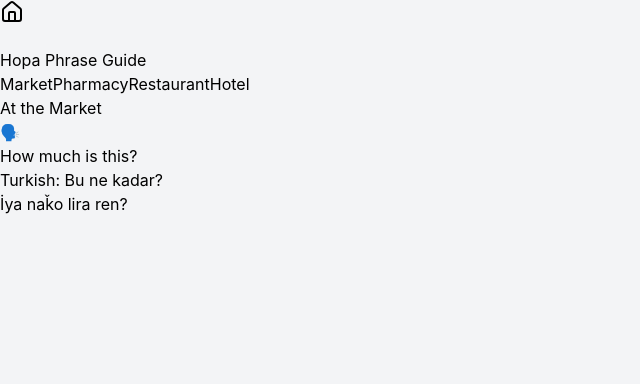
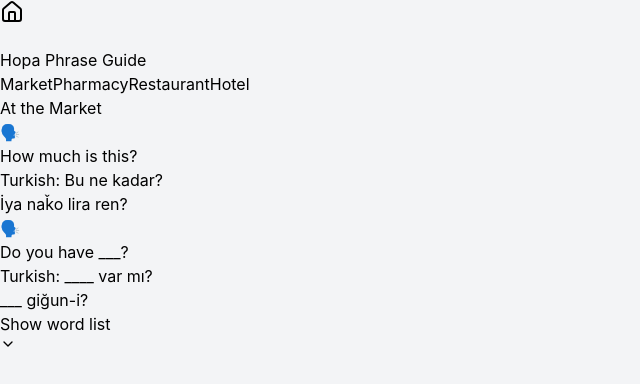
Before and after one commit to okandale/Lazverbcon, a React (Vite) app in the folder laz_verb_conjugator/frontend/: page /resources/phrase-guide/hopa in a window 1280 px wide. Shown: the top 384 px of the page, without its empty margins (0-640 px from the left). Built offline with nearby package versions, Linux system fonts and the light colour scheme.

Commit message:
added new phrases to HO

```diff
--- a/laz_verb_conjugator/frontend/src/components/phrases/HopaPhrases.jsx
+++ b/laz_verb_conjugator/frontend/src/components/phrases/HopaPhrases.jsx
@@ -3,17 +3,28 @@ import { Link } from 'react-router-dom';
 import { getStoredLanguage, setStoredLanguage } from '../constants';
 import LanguageToggle from '../ui/LanguageToggle';
 import { Home } from 'lucide-react';
+import { ChevronDown, ChevronUp } from 'lucide-react';
 
 export default function HopaPhrases() {
   const [activeTab, setActiveTab] = useState('market');
-  const [language, setLanguage] = useState('en');
+  const [language, setLanguage] = useState(() => getStoredLanguage() || 'en');
+  const [showTables, setShowTables] = useState({});
 
   const localized = (en, tr) => (language === 'tr' ? tr : en);
 
   const toggleLanguage = () => {
     const newLanguage = language === 'en' ? 'tr' : 'en';
     setLanguage(newLanguage);
+    setStoredLanguage(newLanguage);
   };
+
+  const toggleTable = (phraseIndex) => {
+    setShowTables(prev => ({
+      ...prev,
+      [`${activeTab}-${phraseIndex}`]: !prev[`${activeTab}-${phraseIndex}`]
+    }));
+  };
+
   const tabLabels = {
     market: { en: 'Market', tr: 'Market' },
     pharmacy: { en: 'Pharmacy', tr: 'Eczane' },
@@ -21,7 +32,12 @@ export default function HopaPhrases() {
     hotel: { en: 'Hotel', tr: 'Otel' }
   };
 
-  // Phrase data organized by category
+  const marketItems = [
+    { english: 'Apple(s)', turkish: 'Elma', hopa: 'Uşkuri' },
+    { english: 'Bread', turkish: 'Ekmek', hopa: 'Ǩovali' },
+    { english: 'Water', turkish: 'su', hopa: 'ǯöö'}
+  ];
+
   const phraseCategories = {
     market: {
       title: localized('At the Market', 'Markette'),
@@ -31,7 +47,12 @@ export default function HopaPhrases() {
           turkish: 'Bu ne kadar?',
           hopa: 'İya naǩo lira ren?'
         },
-        // Add more phrases here
+        {
+          english: 'Do you have ___?',
+          turkish: '____ var mı?',
+          hopa: '___ giğun-i?',
+          table: marketItems
+        }
       ]
     },
     pharmacy: {
@@ -46,7 +67,7 @@ export default function HopaPhrases() {
           english: 'My stomach hurts',
           turkish: 'Karnım ağrıyor',
           hopa: 'Korba maǯǩunen'
-        },        // Add more phrases here
+        }
       ]
     },
     restaurant: {
@@ -56,8 +77,7 @@ export default function HopaPhrases() {
           english: 'I\'m vegetarian',
           turkish: 'Ben vejetaryenim',
           hopa: 'Ma vejetaryeni vore'
-        },
-        // Add more phrases here
+        }
       ]
     },
     hotel: {
@@ -73,7 +93,6 @@ export default function HopaPhrases() {
           turkish: 'Rezervasyonum var',
           hopa: 'Rezervasyoni komiğun'
         }
-        // Add more phrases here
       ]
     }
   };
@@ -81,7 +100,7 @@ export default function HopaPhrases() {
   return (
     <div className="min-h-screen bg-gradient-to-br from-blue-50 to-white px-4 py-8">
       <div className="max-w-3xl mx-auto">
-        {/* Top bar with Home and language toggle */}
+        {/* Top bar */}
         <div className="flex justify-between items-center mb-8 pt-2">
           <Link to="/" className="text-gray-600 hover:text-gray-800 transition-colors">
             <Home size={24} />
@@ -97,7 +116,7 @@ export default function HopaPhrases() {
           {/* Tabs */}
           <div className="overflow-x-auto mb-8 border-b border-gray-200 pb-2">
             <div className="flex gap-4 w-max min-w-full">
-              {['market', 'pharmacy', 'restaurant', 'hotel'].map((tab) => (
+              {Object.keys(tabLabels).map((tab) => (
                 <button
                   key={tab}
                   onClick={() => setActiveTab(tab)}
@@ -120,7 +139,11 @@ export default function HopaPhrases() {
             </h2>
 
             <div className="space-y-4">
-              {phraseCategories[activeTab].phrases.map((phrase, index) => (
+              {phraseCategories[activeTab].phrases.map((phrase, index) => {
+                const tableKey = `${activeTab}-${index}`;
+                const isTableVisible = showTables[tableKey];
+
+                return (
                   <div
                     key={index}
                     className="p-4 bg-gray-50 rounded-lg hover:bg-blue-50 transition-colors"
@@ -141,8 +164,52 @@ export default function HopaPhrases() {
                         {phrase.hopa}
                       </p>
                     </div>
+
+                    {/* Collapsible Table */}
+                    {phrase.table && (
+                      <div className="mt-3 pl-10">
+                        <button
+                          onClick={() => toggleTable(index)}
+                          className="flex items-center gap-1 text-blue-600 hover:text-blue-800 text-sm font-medium"
+                        >
+                          {isTableVisible
+                            ? localized('Hide word list', 'Kelime listesini gizle')
+                            : localized('Show word list', 'Kelime listesini göster')}
+                          {isTableVisible ? <ChevronUp size={16} /> : <ChevronDown size={16} />}
+                        </button>
+
+                        {isTableVisible && (
+                          <div className="mt-3 overflow-hidden rounded-lg border border-gray-300 shadow-sm">
+                            <table className="w-full border-collapse">
+                              <thead className="bg-blue-100">
+                                <tr>
+                                  <th className="p-2 text-left text-gray-700 font-semibold">
+                                    {language === 'en' ? 'English' : 'Türkçe'}
+                                  </th>
+                                  <th className="p-2 text-left text-gray-700 font-semibold">Laz</th>
+                                </tr>
+                              </thead>
+                              <tbody>
+                                {phrase.table.map((item, idx) => (
+                                  <tr
+                                    key={idx}
+                                    className={`${
+                                      idx % 2 === 0 ? 'bg-white' : 'bg-blue-50'
+                                    } hover:bg-blue-100 transition-colors`}
+                                  >
+                                    <td className="p-2">{language === 'en' ? item.english : item.turkish}</td>
+                                    <td className="p-2 font-bold text-blue-800">{item.hopa}</td>
+                                  </tr>
+                                ))}
+                              </tbody>
+                            </table>
                           </div>
-              ))}
+                        )}
+                      </div>
+                    )}
+                  </div>
+                );
+              })}
             </div>
           </div>
         </div>
```
Lines whose indentation alone changed are shown as unchanged.
